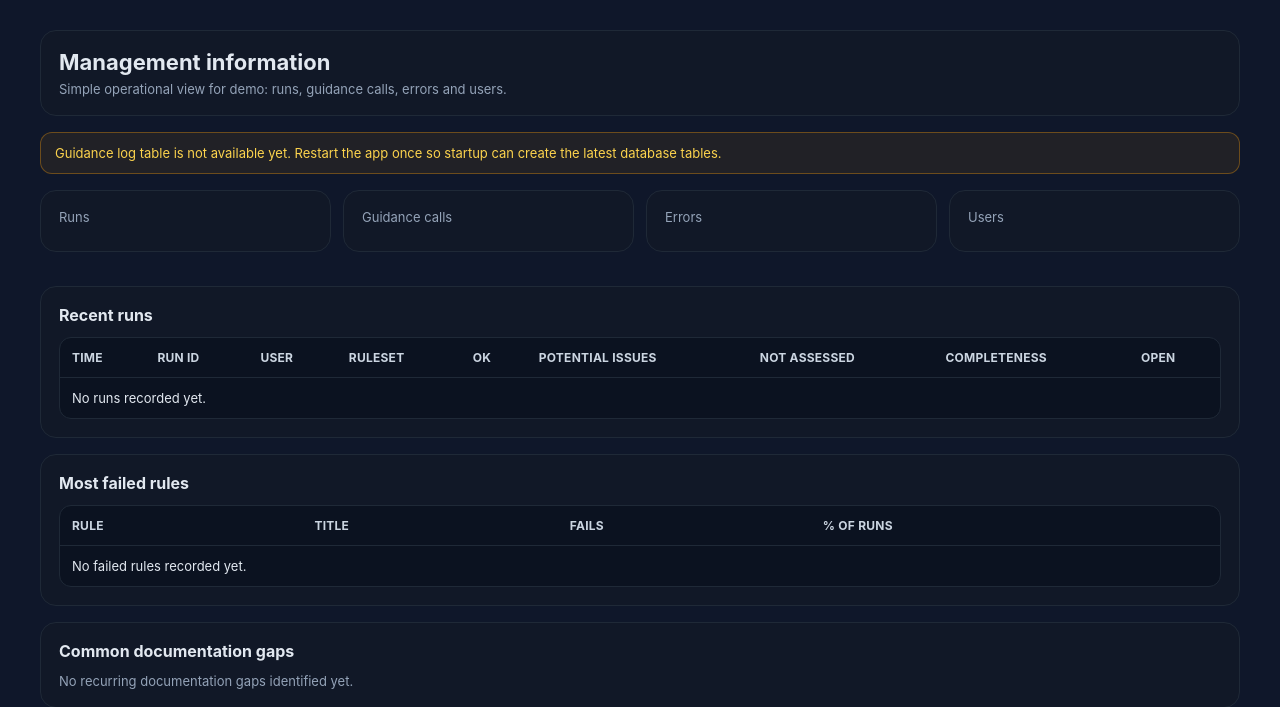
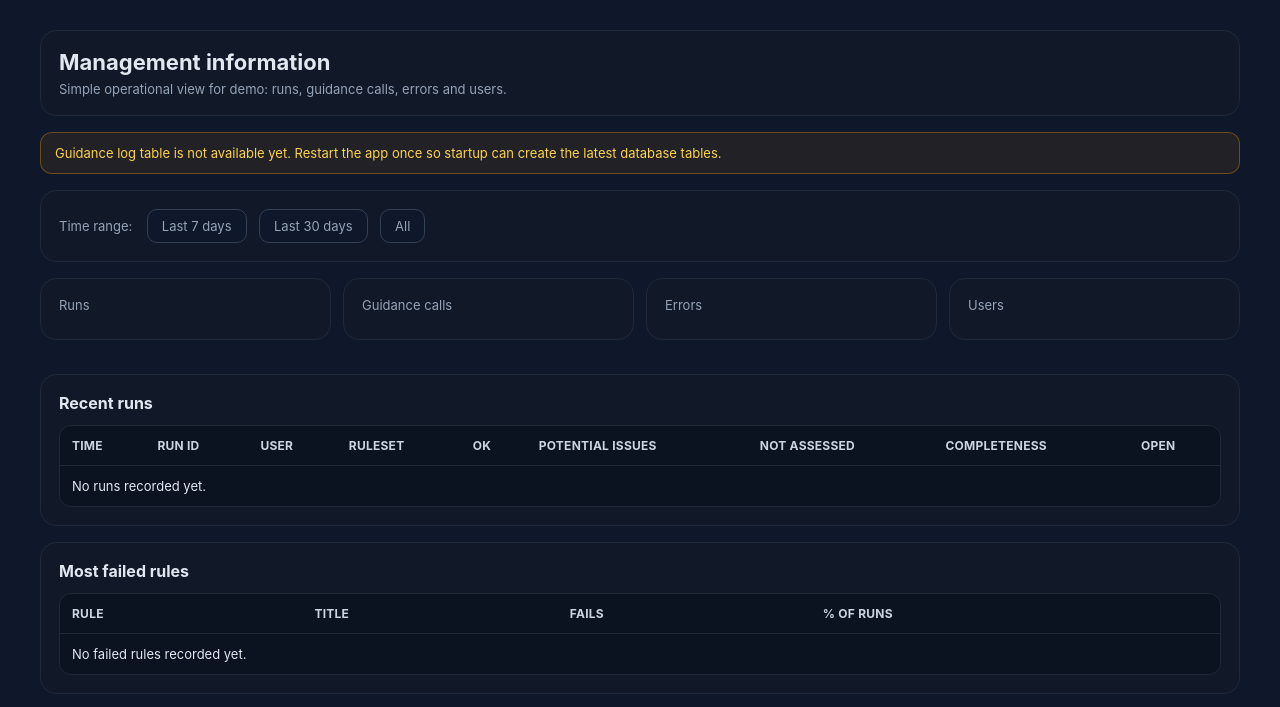
Before and after one commit to AssureAI/assure-fca-monitor, a FastAPI app: template templates/mi.html in a window 1280 px wide. Shown: the part 64-771 px from the top of the page. Run offline with FastAPI, Linux system fonts and the light colour scheme; the template is opened without the code that fills it, so the values that code supplies are empty; parts of the project's set-up code (start-up, migrations or seed data) failed here and were passed over.

Commit message:
Add date range filters to admin MI

```diff
--- a/main.py
+++ b/main.py
@@ -6,7 +6,7 @@ import os
 import json
 import uuid
 import hashlib
-from datetime import datetime, timezone
+from datetime import datetime, timezone, timedelta
 from typing import Any, Dict, Optional, List
 
 from collections import Counter
@@ -935,7 +935,17 @@ def admin_mi(
     request: Request,
     user: User = Depends(require_admin_html),
     db=Depends(get_db),
+    range: Optional[str] = None,
 ):
+    selected_range = range if range in ("7d", "30d", "all") else "all"
+    now = utc_now()
+    if selected_range == "7d":
+        date_from = now - timedelta(days=7)
+    elif selected_range == "30d":
+        date_from = now - timedelta(days=30)
+    else:
+        date_from = None
+
     firm_users = (
         db.query(User)
         .filter(User.firm_id == user.firm_id)
@@ -947,11 +957,16 @@ def admin_mi(
 
     total_users = len(firm_users)
 
-    total_runs = db.query(Run).filter(Run.firm_id == user.firm_id).count()
+    q_runs = db.query(Run).filter(Run.firm_id == user.firm_id)
+    if date_from is not None:
+        q_runs = q_runs.filter(Run.created_at >= date_from)
+    total_runs = q_runs.count()
 
+    q_recent = db.query(Run).filter(Run.firm_id == user.firm_id)
+    if date_from is not None:
+        q_recent = q_recent.filter(Run.created_at >= date_from)
     recent_run_rows = (
-        db.query(Run)
-        .filter(Run.firm_id == user.firm_id)
+        q_recent
         .order_by(Run.created_at.desc())
         .limit(50)
         .all()
@@ -991,6 +1006,8 @@ def admin_mi(
     try:
         if firm_user_ids:
             guidance_base = db.query(LlmGuidanceLog).filter(LlmGuidanceLog.user_id.in_(firm_user_ids))
+            if date_from is not None:
+                guidance_base = guidance_base.filter(LlmGuidanceLog.created_at >= date_from)
             total_guidance_calls = guidance_base.count()
             total_errors = guidance_base.filter(LlmGuidanceLog.status == "error").count()
 
@@ -1026,11 +1043,10 @@ def admin_mi(
         guidance_rows = []
 
     # Most failed rules: from sections_json, current firm only, POTENTIAL_ISSUE, top 10
-    run_rows_for_failed = (
-        db.query(Run)
-        .filter(Run.firm_id == user.firm_id)
-        .all()
-    )
+    q_failed = db.query(Run).filter(Run.firm_id == user.firm_id)
+    if date_from is not None:
+        q_failed = q_failed.filter(Run.created_at >= date_from)
+    run_rows_for_failed = q_failed.all()
     rule_run_count: Dict[tuple, int] = defaultdict(int)
     for rr in run_rows_for_failed:
         try:
@@ -1132,6 +1148,7 @@ def admin_mi(
             "request": request,
             "user_email": user.email,
             "user_role": user.role,
+            "selected_range": selected_range,
             "total_runs": total_runs,
             "total_guidance_calls": total_guidance_calls,
             "total_errors": total_errors,
--- a/templates/mi.html
+++ b/templates/mi.html
@@ -107,6 +107,26 @@
       font-size: 13px;
       margin-bottom: 16px;
     }
+
+    .range-btn {
+      display: inline-block;
+      padding: 8px 14px;
+      margin-right: 8px;
+      border-radius: 10px;
+      border: 1px solid #334155;
+      background: #0F172A;
+      color: #94A3B8;
+      text-decoration: none;
+      font-size: 13px;
+    }
+    .range-btn:hover {
+      border-color: #475569;
+      color: #CBD5E1;
+    }
+    .range-btn-active {
+      border-color: #64748B;
+      color: #E2E8F0;
+    }
   </style>
 </head>
 <body>
@@ -136,6 +156,13 @@
     Guidance log table is not available yet. Restart the app once so startup can create the latest database tables.
   </div>
   {% endif %}
+
+  <div class="card" style="margin-bottom:16px;">
+    <span style="font-size:13px;color:#94A3B8;margin-right:10px;">Time range:</span>
+    <a href="/admin/mi?range=7d" class="range-btn{% if selected_range == '7d' %} range-btn-active{% endif %}">Last 7 days</a>
+    <a href="/admin/mi?range=30d" class="range-btn{% if selected_range == '30d' %} range-btn-active{% endif %}">Last 30 days</a>
+    <a href="/admin/mi?range=all" class="range-btn{% if selected_range == 'all' %} range-btn-active{% endif %}">All</a>
+  </div>
 
   <div class="grid">
     <div class="card">
```
